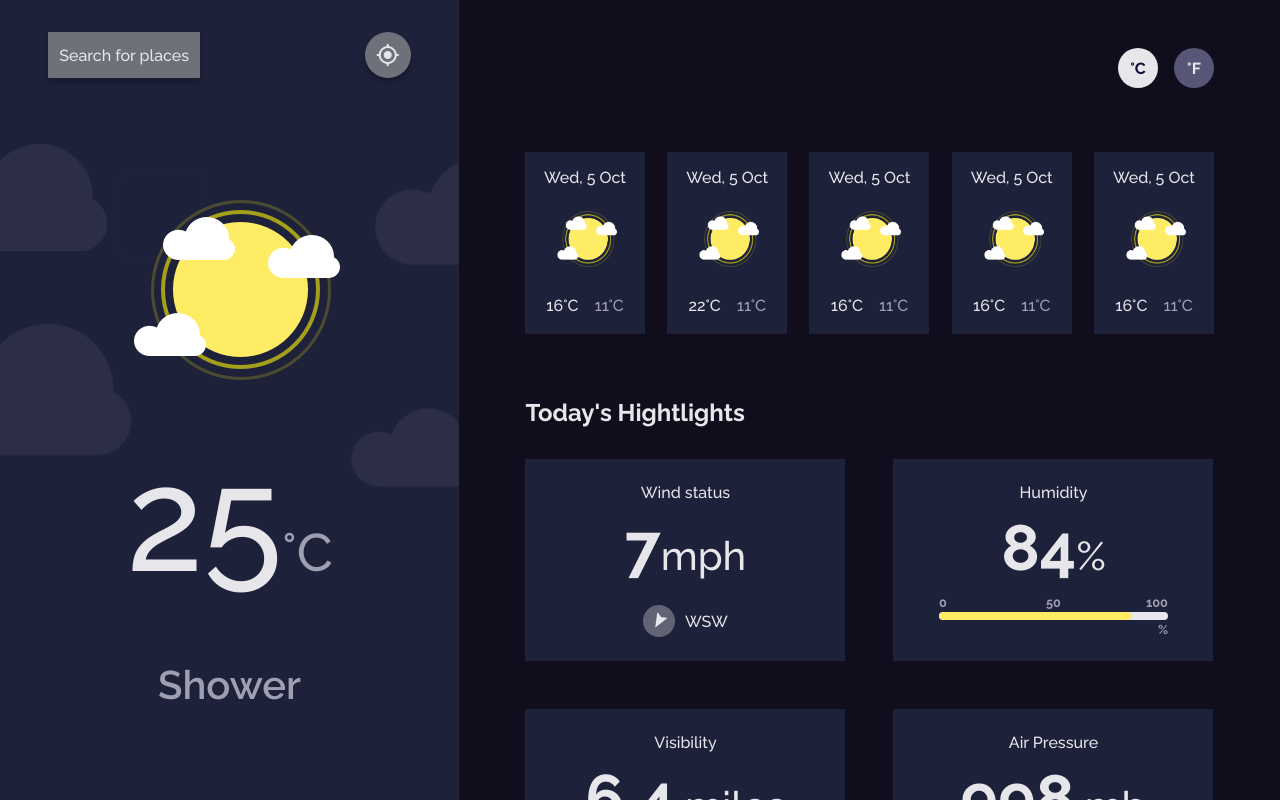
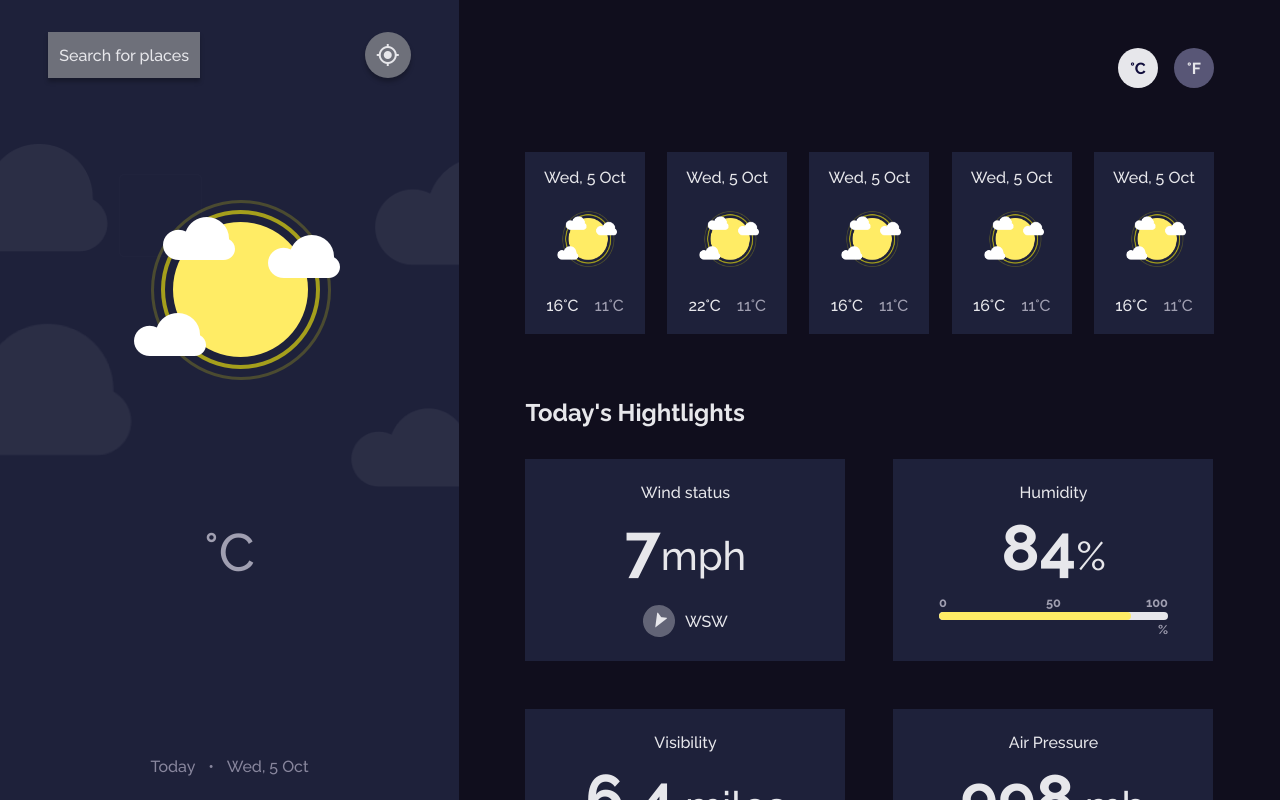
Before and after one commit to rali11/weather-app, a Vue app: page / in a window 1280 px wide. Built offline with nearby package versions, Linux system fonts and the light colour scheme.

Commit message:
propiedades del sidebar-weather dependen del store

```diff
--- a/src/components/TheSidebar.vue
+++ b/src/components/TheSidebar.vue
@@ -1,9 +1,9 @@
 <template>
   <aside class="sidebar">
     <the-sidebar-weather
-      temperature="25"
-      location="Buenos Aires"
-      temperature-description="Shower"
+      :temperature="currentWeather.currentTemperature"
+      :location="currentWeather.cityName"
+      :temperature-description="currentWeather.weatherDescription"
       :image="image"
       @open-search="openSearch"
     />
@@ -15,6 +15,7 @@
   import TheSidebarNavigation from './TheSidebarNavigation.vue';
   import TheSidebarWeather from './TheSidebarWeather.vue';
   import LightCloud from '../assets/img/LightCloud.png';
+  import {mapGetters} from  'vuex';
 
   export default {
     components: { TheSidebarWeather, TheSidebarNavigation },
@@ -33,6 +34,11 @@
         image:LightCloud,
         hidesidebar:true,
       }
+    },
+    computed:{
+      ...mapGetters([
+        'currentWeather',
+      ]),
     },
     watch:{
       hideSidebar(newVal){
--- a/src/components/TheSidebarWeather.vue
+++ b/src/components/TheSidebarWeather.vue
@@ -131,6 +131,11 @@ export default {
   flex-direction: column;
   gap: 3.5rem;
  }
+ .card-aside__picture {
+  width: 221px;
+  height: 206px;
+  margin: auto;
+ }
  .card-aside__temperature-value {
   font-size: 9rem;
   font-weight: 300;
```
